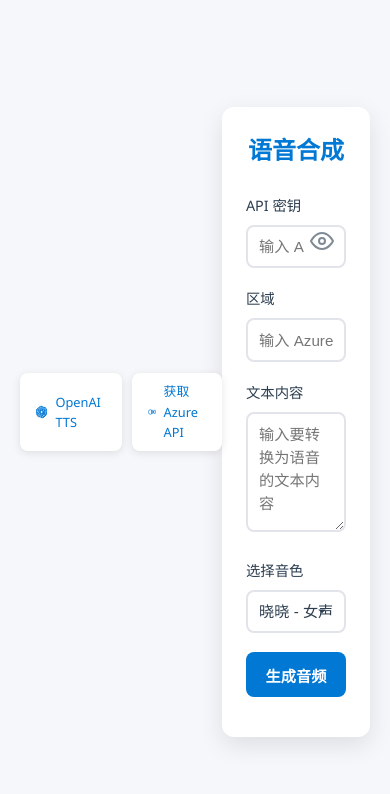
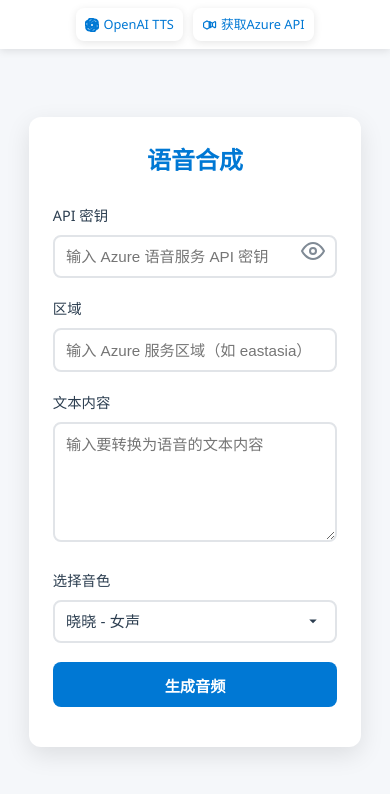
Before and after one commit to billowssun/TTS-microsoft, a plain HTML site: page index.html in a window 390 px wide. Drawn offline with Linux system fonts and the light colour scheme.

Commit message:
Add files via upload

```diff
--- a/index.html
+++ b/index.html
@@ -56,15 +56,133 @@
         }
 
         @media (max-width: 768px) {
+            body {
+                padding: 10px;
+                min-height: auto;
+                padding-top: 80px;
+            }
+
             .nav-links {
-                position: static;
+                position: fixed;
+                top: 0;
+                left: 0;
+                right: 0;
+                background: var(--card-background);
+                padding: 10px;
+                box-shadow: 0 2px 8px var(--shadow-color);
+                margin: 0;
                 justify-content: center;
-                margin-bottom: 20px;
+            }
+
+            #container {
+                margin-top: 20px;
+                width: 100%;
+                max-width: 100%;
+                padding: 1.2rem;
+            }
+
+            .nav-link {
+                font-size: 0.85rem;
+                padding: 0.5rem 0.8rem;
+            }
+
+            h2 {
+                font-size: 1.5rem;
+                margin-bottom: 1rem;
+            }
+
+            .input-group {
+                margin-bottom: 1rem;
+            }
+
+            input, textarea, select, button {
+                padding: 0.7rem;
+                font-size: 0.95rem;
+            }
+
+            textarea {
+                min-height: 100px;
+            }
+
+            .toggle-password {
+                top: 60%;
+            }
+        }
+
+        @media (max-width: 480px) {
+            body {
+                padding: 0;
+                padding-top: 70px;
+            }
+
+            .nav-links {
+                padding: 8px;
             }
 
             .nav-link {
                 font-size: 0.8rem;
-                padding: 0.5rem 1rem;
+                padding: 0.4rem 0.6rem;
+            }
+
+            .nav-link svg {
+                width: 14px;
+                height: 14px;
+                margin-right: 4px;
+            }
+
+            #container {
+                border-radius: 0;
+                padding: 1rem;
+            }
+
+            h2 {
+                font-size: 1.3rem;
+            }
+
+            .input-group label {
+                font-size: 0.85rem;
+            }
+
+            input, textarea, select, button {
+                padding: 0.6rem;
+                font-size: 0.9rem;
+            }
+
+            #audioPlayer {
+                margin: 0.8rem 0;
+            }
+
+            button {
+                padding: 0.7rem;
+                margin-bottom: 0.8rem;
+            }
+        }
+
+        /* 添加 iPhone SE 等小屏设备的特殊处理 */
+        @media (max-width: 320px) {
+            body {
+                padding-top: 60px;
+            }
+
+            .nav-links {
+                padding: 6px;
+            }
+
+            .nav-link {
+                font-size: 0.75rem;
+                padding: 0.3rem 0.5rem;
+            }
+
+            #container {
+                padding: 0.8rem;
+            }
+
+            h2 {
+                font-size: 1.2rem;
+            }
+
+            .input-group {
+                margin-bottom: 0.8rem;
             }
         }
 
```
